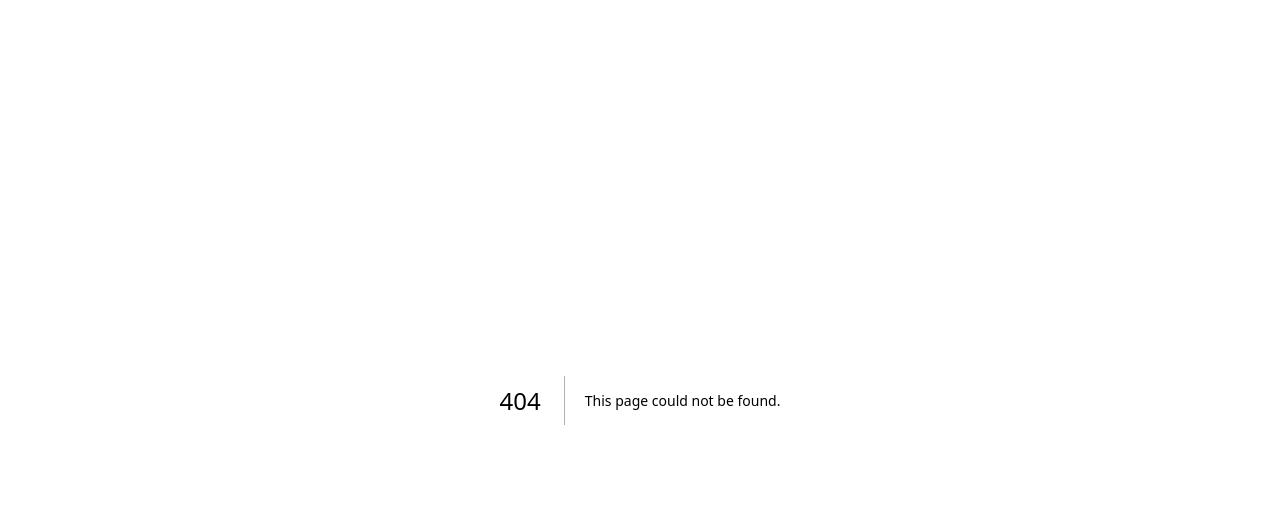
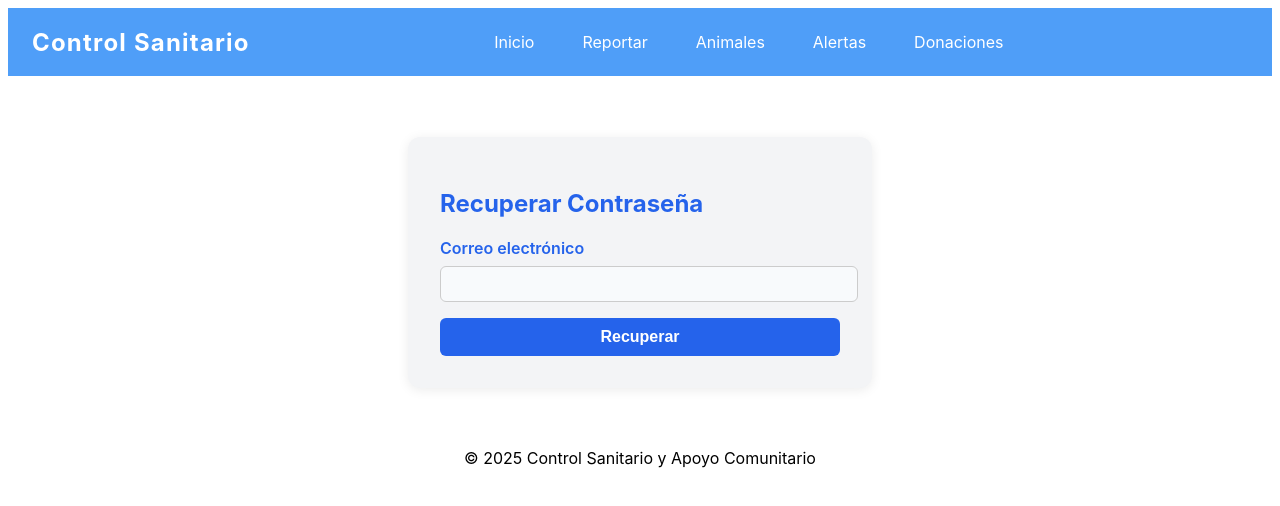
Before and after one commit to imeduuu/integraII, a Next.js app in the folder control-sanitario-next/: page /forgot-password in a window 1280 px wide. Before the commit this address had no page. Shown: the top 506 px of the page. Built offline with nearby package versions, Linux system fonts and the light colour scheme.

Commit message:
recuperar contraseña

```diff
--- /dev/null
+++ b/control-sanitario-next/src/components/LoginModal.tsx
@@ -0,0 +1,36 @@
+import React, { useState } from 'react';
+import Navbar from '../components/Navbar';
+import Footer from '../components/Footer';
+
+const LoginModal = ({ onClose }: { onClose: () => void }) => {
+  const [email, setEmail] = useState('');
+  const [password, setPassword] = useState('');
+  const [mensaje, setMensaje] = useState('');
+
+  const handleSubmit = (e: React.FormEvent) => {
+    e.preventDefault();
+    setMensaje('Login simulado (sin backend)');
+  };
+
+  return (
+    <div style={{ position: 'fixed', top: 0, left: 0, width: '100vw', height: '100vh', background: 'rgba(0,0,0,0.3)', display: 'flex', alignItems: 'center', justifyContent: 'center', zIndex: 1000 }}>
+      <form style={{ maxWidth: '400px', padding: '32px', background: '#f3f4f6', borderRadius: '12px', boxShadow: '0 2px 12px rgba(0,0,0,0.08)', position: 'relative' }} onSubmit={handleSubmit}>
+        <button type="button" onClick={onClose} style={{ position: 'absolute', top: 12, right: 12, background: 'none', border: 'none', fontSize: 22, cursor: 'pointer' }}>&times;</button>
+        <h2 style={{ fontWeight: 700, fontSize: '1.5rem', marginBottom: 20 }}>Iniciar Sesión</h2>
+        <label style={{ display: 'block', marginBottom: '8px', fontWeight: 600 }}>Correo electrónico</label>
+        <input style={{ width: '100%', padding: '8px', marginBottom: '16px', borderRadius: '6px', border: '1px solid #ccc', fontSize: '1rem' }} type="email" value={email} onChange={e => setEmail(e.target.value)} required />
+        <label style={{ display: 'block', marginBottom: '8px', fontWeight: 600 }}>Contraseña</label>
+        <input style={{ width: '100%', padding: '8px', marginBottom: '16px', borderRadius: '6px', border: '1px solid #ccc', fontSize: '1rem' }} type="password" value={password} onChange={e => setPassword(e.target.value)} required />
+        <button style={{ width: '100%', padding: '10px', background: '#2563eb', color: '#fff', border: 'none', borderRadius: '6px', fontWeight: 700, fontSize: '1rem', cursor: 'pointer' }} type="submit">Entrar</button>
+        <div style={{ marginTop: 12 }}>
+          <a href="/forgot-password" style={{ color: '#2563eb', textDecoration: 'underline', fontSize: '0.95rem' }}>
+            ¿Olvidaste tu contraseña?
+          </a>
+        </div>
+        {mensaje && <p style={{ marginTop: 16, color: '#2563eb', fontWeight: 600 }}>{mensaje}</p>}
+      </form>
+    </div>
+  );
+};
+
+export default LoginModal;
--- /dev/null
+++ b/control-sanitario-next/src/pages/forgot-password.tsx
@@ -0,0 +1,40 @@
+import React, { useState } from 'react';
+import Navbar from '../components/Navbar';
+import Footer from '../components/Footer';
+import styles from '../styles/forgotPassword.module.css';
+
+const ForgotPassword = () => {
+  const [email, setEmail] = useState('');
+  const [mensaje, setMensaje] = useState('');
+
+  const handleSubmit = (e: React.FormEvent) => {
+    e.preventDefault();
+    setMensaje('Si el correo existe, recibirás instrucciones para recuperar tu contraseña.');
+  };
+
+  return (
+    <>
+      <Navbar />
+      <main>
+        <form className={styles.forgotContainer} onSubmit={handleSubmit}>
+          <h2 className={styles.forgotTitle}>Recuperar Contraseña</h2>
+          <label className={styles.forgotLabel}>Correo electrónico</label>
+          <input
+            className={styles.forgotInput}
+            type="email"
+            value={email}
+            onChange={e => setEmail(e.target.value)}
+            required
+          />
+          <button className={styles.forgotButton} type="submit">
+            Recuperar
+          </button>
+          {mensaje && <p className={styles.forgotMessage}>{mensaje}</p>}
+        </form>
+      </main>
+      <Footer />
+    </>
+  );
+};
+
+export default ForgotPassword;
--- a/control-sanitario-next/src/pages/index.tsx
+++ b/control-sanitario-next/src/pages/index.tsx
@@ -1,6 +1,7 @@
 import React, { useState } from 'react';
 import Navbar from '../components/Navbar';
 import Footer from '../components/Footer';
+import LoginModal from '../components/LoginModal';
 import InfoBox from '../components/InfoBox';
 import styles from '../styles/infoBox.module.css';
 
@@ -67,6 +68,7 @@ function validateEmail(email: string) {
 }
 
 const Home = () => {
+  const [showLogin, setShowLogin] = useState(false);
   const [modal, setModal] = useState<'login' | 'register' | null>(null);
   const [email, setEmail] = useState('');
   const [password, setPassword] = useState('');
@@ -176,7 +178,7 @@ const Home = () => {
                 ...buttonStyle,
                 width: 'clamp(140px, 40vw, 180px)'
               }}
-              onClick={() => handleOpen('login')}
+              onClick={() => setShowLogin(true)}
               onMouseOver={e => (e.currentTarget.style.transform = 'scale(1.05)')}
               onMouseOut={e => (e.currentTarget.style.transform = 'scale(1)')}
             >
@@ -272,6 +274,7 @@ const Home = () => {
           <InfoBox title="Reportes enviados" value={15} link="/report" />
           <InfoBox title="Adopciones completadas" value={8} link="/donations" />
         </div>
+        {showLogin && <LoginModal onClose={() => setShowLogin(false)} />}
       </main>
       <Footer />
       <style>
--- a/control-sanitario-next/src/pages/login.tsx
+++ b/control-sanitario-next/src/pages/login.tsx
@@ -58,6 +58,11 @@ const Login = () => {
         <label style={labelStyle}>Contraseña</label>
         <input style={inputStyle} type="password" value={password} onChange={e => setPassword(e.target.value)} required />
         <button style={buttonStyle} type="submit">Entrar</button>
+        <div style={{ marginTop: 12 }}>
+          <a href="/forgot-password" style={{ color: '#2563eb', textDecoration: 'underline', fontSize: '0.95rem' }}>
+            ¿Olvidaste tu contraseña?
+          </a>
+        </div>
         {mensaje && <p style={{ marginTop: 16, color: '#2563eb', fontWeight: 600 }}>{mensaje}</p>}
       </form>
       <Footer />
--- /dev/null
+++ b/control-sanitario-next/src/styles/forgotPassword.module.css
@@ -0,0 +1,45 @@
+.forgotContainer {
+  max-width: 400px;
+  margin: 60px auto;
+  padding: 32px;
+  background: #f3f4f6;
+  border-radius: 12px;
+  box-shadow: 0 2px 12px rgba(0,0,0,0.08);
+}
+.forgotTitle {
+  font-weight: 700;
+  font-size: 1.5rem;
+  margin-bottom: 20px;
+  color: #2563eb;
+}
+.forgotLabel {
+  display: block;
+  margin-bottom: 8px;
+  font-weight: 600;
+  color: #2563eb;
+}
+.forgotInput {
+  width: 100%;
+  padding: 8px;
+  margin-bottom: 16px;
+  border-radius: 6px;
+  border: 1px solid #ccc;
+  font-size: 1rem;
+  background: #f8fafc;
+}
+.forgotButton {
+  width: 100%;
+  padding: 10px;
+  background: #2563eb;
+  color: #fff;
+  border: none;
+  border-radius: 6px;
+  font-weight: 700;
+  font-size: 1rem;
+  cursor: pointer;
+}
+.forgotMessage {
+  margin-top: 16px;
+  color: #2563eb;
+  font-weight: 600;
+}
```
